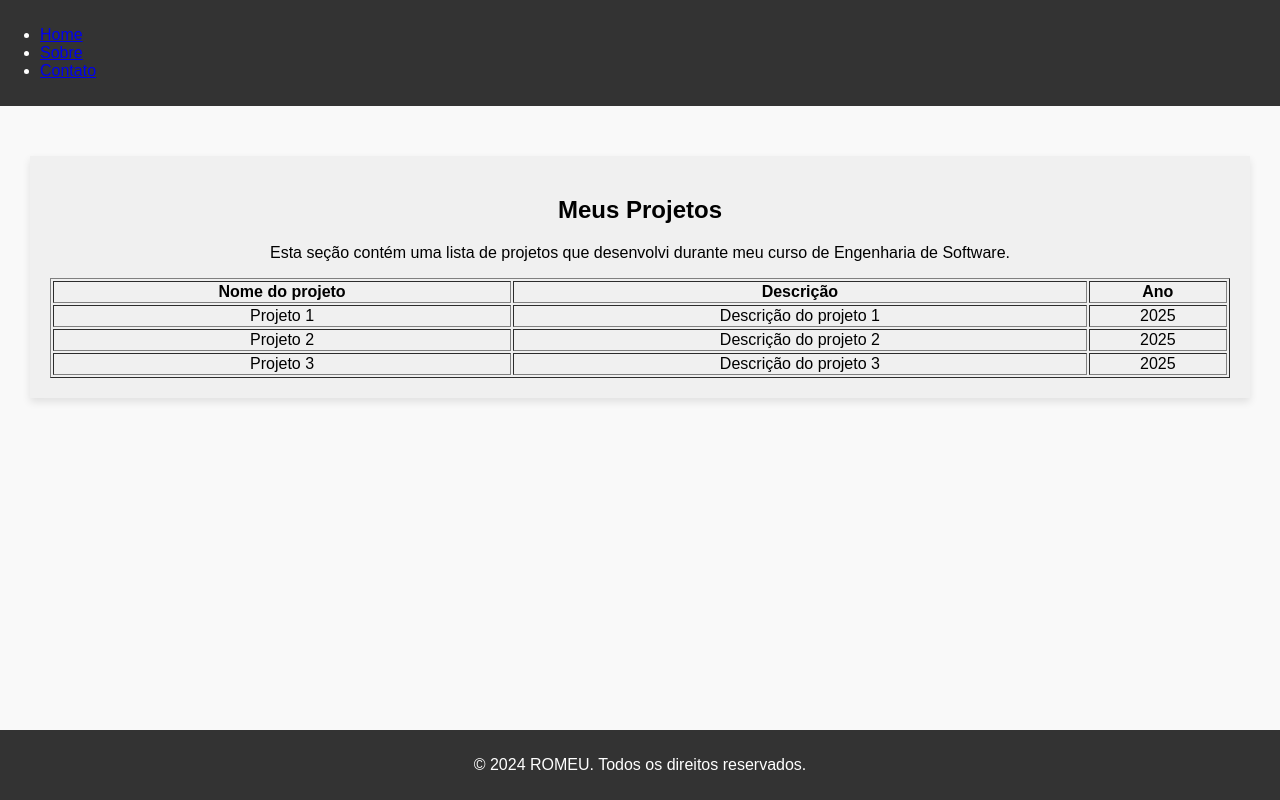
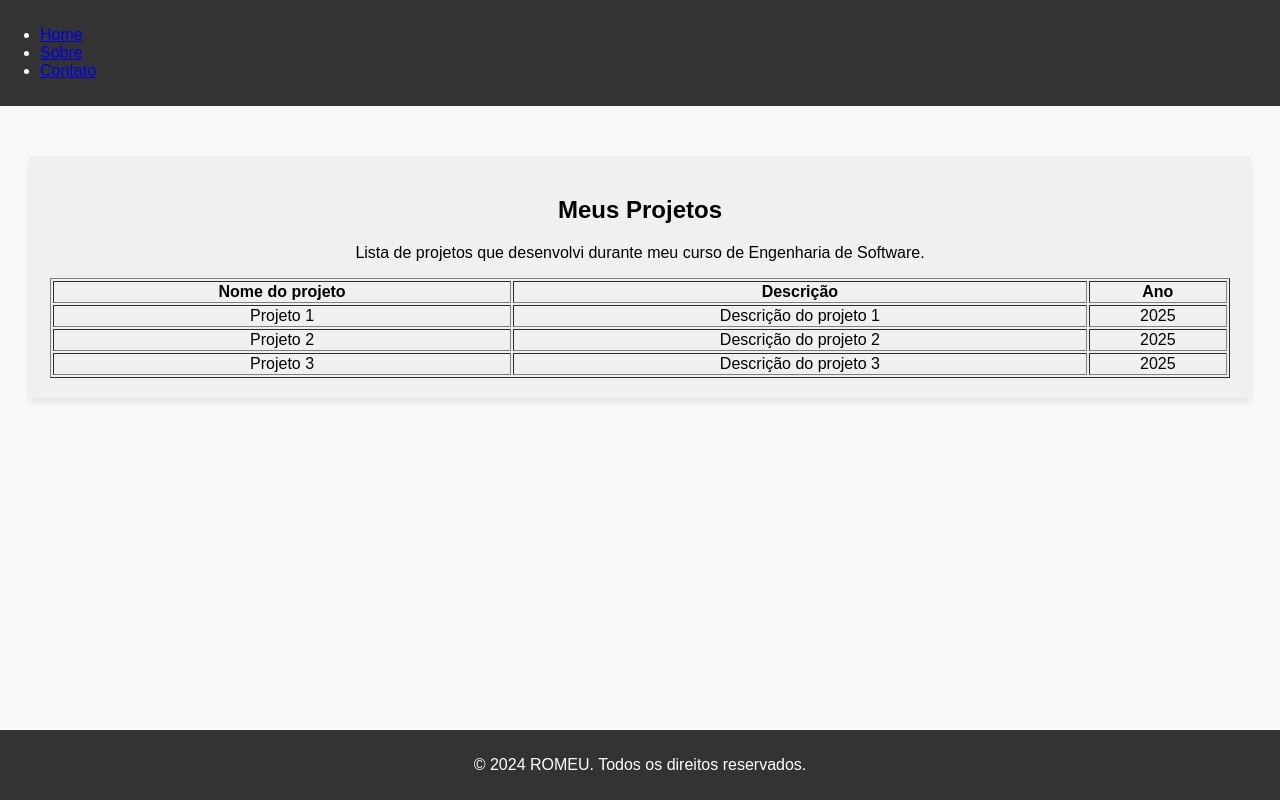
Before and after one commit to romeuaj/romeuaj.github.io, a plain HTML site: page projetos.html in a window 1280 px wide. Drawn offline with Linux system fonts and the light colour scheme.

Commit message:
pequena edição em projetos.html

```diff
--- a/projetos.html
+++ b/projetos.html
@@ -18,7 +18,7 @@
         <section id="projetos" class="container">
             <div class="item">
             <h1>Meus Projetos</h1>
-            <p>Esta seção contém uma lista de projetos que desenvolvi durante meu curso de Engenharia de Software.</p>
+            <p>Lista de projetos que desenvolvi durante meu curso de Engenharia de Software.</p>
             <table id="table-projetos" border="1">
                 <tr>
                     <th>Nome do projeto</th>
```
